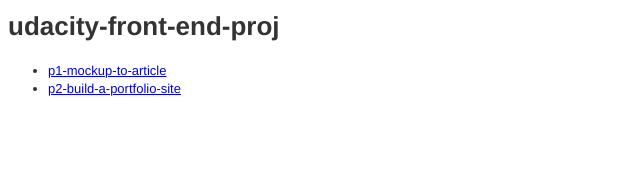
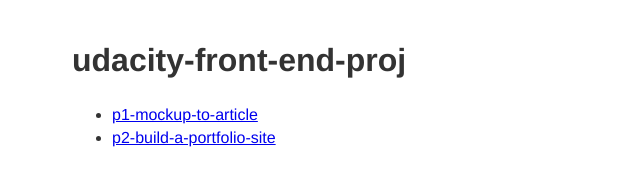
Before and after one commit to chihsuan/udacity-front-end-proj, a plain HTML site: page index.html in a window 1280 px wide. Shown: the whole page, without its empty margins (0-640 px from the left). Drawn offline with Linux system fonts and the light colour scheme.

Commit message:
feat: improve index.html

```diff
--- a/index.html
+++ b/index.html
@@ -4,7 +4,9 @@
 
     <style>
       html {
-        font: 13px / 1.4 Helvetica, arial, nimbussansl, liberationsans, freesans, clean, sans-serif, "Apple Color Emoji", "Segoe UI Emoji", "Segoe UI Symbol";
+        width: 90%;
+        margin: 30px auto;
+        font: 16px / 1.4 Helvetica, arial, nimbussansl, liberationsans, freesans, clean, sans-serif, "Apple Color Emoji", "Segoe UI Emoji", "Segoe UI Symbol";
         color: #333;
       }
     </style>
```
